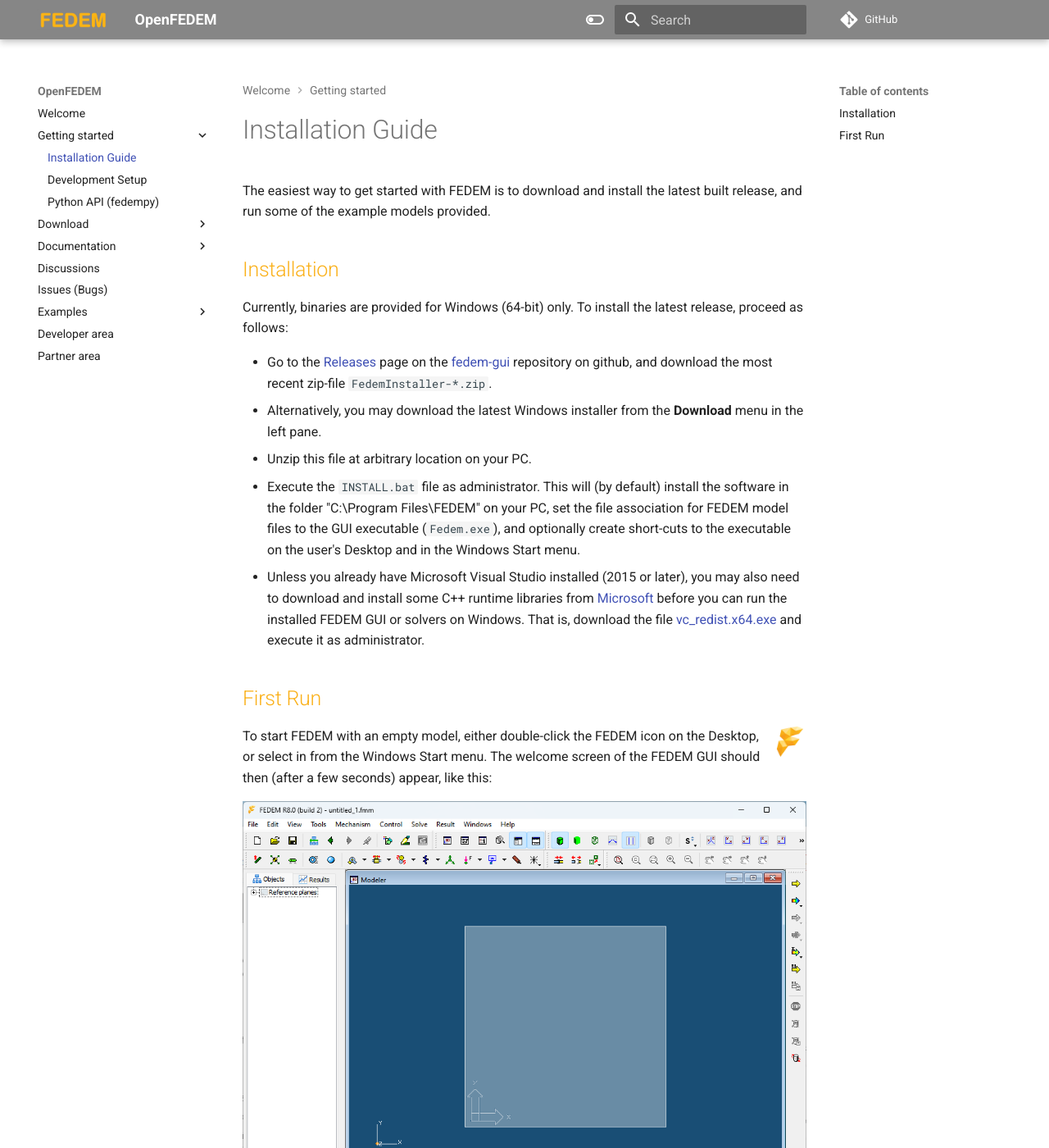
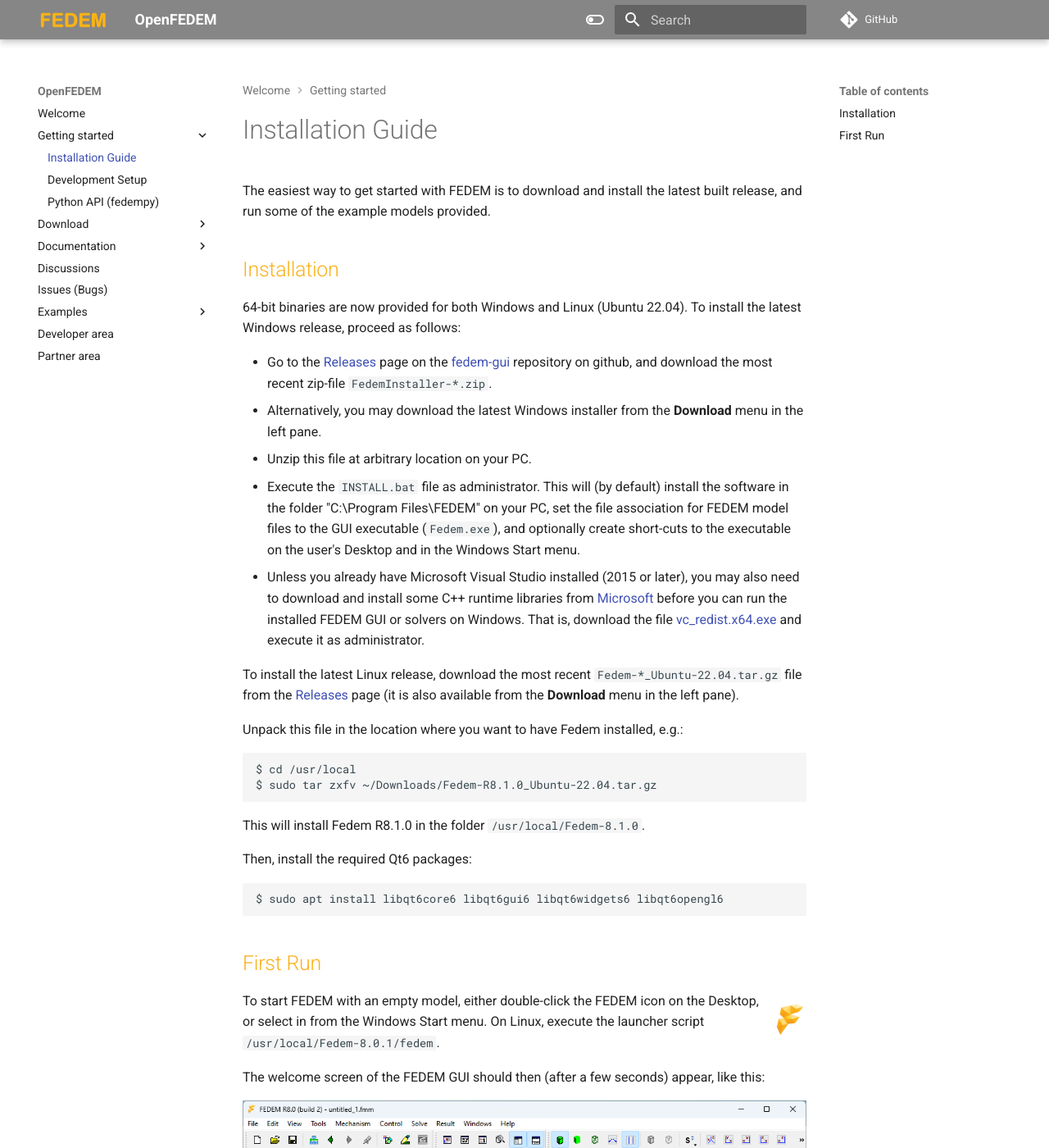
Before and after one commit to openfedem/openfedem.org, an MkDocs documentation site: the page built from docs/installation_guide.md, in a window 1280 px wide and 1400 px high. Shown: the whole window at 82% size. Built offline with MkDocs 1.6.1 and Material for MkDocs 9.7.7, drawn with Linux system fonts in a browser that asks for light colours; comment, search, counter and statistics services are not loaded.

Commit message:
Update the download links. Add installation instructions for Linux.

```diff
--- a/docs/installation_guide.md
+++ b/docs/installation_guide.md
@@ -5,8 +5,8 @@
 
 ## Installation
 
-Currently, binaries are provided for Windows (64-bit) only.
-To install the latest release, proceed as follows:
+64-bit binaries are now provided for both Windows and Linux (Ubuntu 22.04).
+To install the latest Windows release, proceed as follows:
 
 * Go to the [Releases](https://github.com/openfedem/fedem-gui/releases) page
   on the [fedem-gui](https://github.com/openfedem/fedem-gui) repository on github,
@@ -26,12 +26,30 @@
   That is, download the file [vc_redist.x64.exe](https://aka.ms/vs/17/release/vc_redist.x64.exe)
   and execute it as administrator.
 
+To install the latest Linux release,
+download the most recent `Fedem-*_Ubuntu-22.04.tar.gz` file
+from the [Releases](https://github.com/openfedem/fedem-gui/releases) page
+(it is also available from the  **Download** menu in the left pane).
+
+Unpack this file in the location where you want to have Fedem installed, e.g.:
+
+    $ cd /usr/local
+    $ sudo tar zxfv ~/Downloads/Fedem-R8.1.0_Ubuntu-22.04.tar.gz
+
+This will install Fedem R8.1.0 in the folder `/usr/local/Fedem-8.1.0`.
+
+Then, install the required Qt6 packages:
+
+    $ sudo apt install libqt6core6 libqt6gui6 libqt6widgets6 libqt6opengl6
+
 ## First Run
 
 ![FEDEM](images/logo.png){: align="right" style="height:40px;width:40px"}
 To start FEDEM with an empty model, either double-click the FEDEM icon on the Desktop,
-or select in from the Windows Start menu. The welcome screen of the FEDEM GUI
-should then (after a few seconds) appear, like this:
+or select in from the Windows Start menu. On Linux, execute the launcher script
+`/usr/local/Fedem-8.0.1/fedem`.
+
+The welcome screen of the FEDEM GUI should then (after a few seconds) appear, like this:
 
 ![Welcome to FEDEM](images/FedemWelcome.png)
 
@@ -56,7 +74,7 @@
   which provides information of the status, progress information
   and whether a solver process is running.
 
-Refer to the [Users Guide](https://github.com/openfedem/fedem-docs/releases/download/fedem-8.0.9/FedemUsersGuide.pdf)
+Refer to the [Users Guide](https://github.com/openfedem/fedem-docs/releases/download/fedem-8.1.0/FedemUsersGuide.pdf)
 for further details on the FEDEM GUI.
 
 If you already have a FEDEM model file, the easiest way to open it is to just double-click the file in the Windows file browser.
--- a/mkdocs.yml
+++ b/mkdocs.yml
@@ -12,12 +12,13 @@
     - Development Setup: development_setup.md
     - Python API (fedempy): python_api.md
   - Download:
-    - Windows installer (zip): https://github.com/openfedem/fedem-gui/releases/download/fedem-8.0.9/FedemInstaller-R8.0.9.zip
-    - Linux solvers (tar.gz): https://github.com/openfedem/fedem-solvers/releases/download/fedem-8.0.9/fedem-solvers-3.9.1_linux64.tar.gz
-    - fedempy package (tar.gz): https://github.com/openfedem/fedem-solvers/releases/download/fedem-8.0.9/fedempy-3.9.1.tar.gz
+    - Windows installer (zip): https://github.com/openfedem/fedem-gui/releases/download/fedem-8.1.0/FedemInstaller-R8.1.0.zip
+    - Linux installation (tar.gz): https://github.com/openfedem/fedem-gui/releases/download/fedem-8.1.0/Fedem-R8.1.0_Ubuntu-22.04.tar.gz
+    - Linux solvers (tar.gz): https://github.com/openfedem/fedem-solvers/releases/download/fedem-8.1.0/fedem-solvers-4.0.2_linux64.tar.gz
+    - fedempy package (tar.gz): https://github.com/openfedem/fedem-solvers/releases/download/fedem-8.1.0/fedempy-4.0.2.tar.gz
   - Documentation:
-    - User Guide (PDF): https://github.com/openfedem/fedem-docs/releases/download/fedem-8.0.9/FedemUsersGuide.pdf
-    - Theory Guide (PDF): https://github.com/openfedem/fedem-docs/releases/download/fedem-8.0.9/FedemTheoryGuide.pdf
+    - User Guide (PDF): https://github.com/openfedem/fedem-docs/releases/download/fedem-8.1.0/FedemUsersGuide.pdf
+    - Theory Guide (PDF): https://github.com/openfedem/fedem-docs/releases/download/fedem-8.1.0/FedemTheoryGuide.pdf
     - Python API (fedempy): https://openfedem.github.io/fedem-solvers/fedempy/
     - Solver source code: https://openfedem.github.io/fedem-solvers/solver/
     - Tutorials: tutorials.md
```
